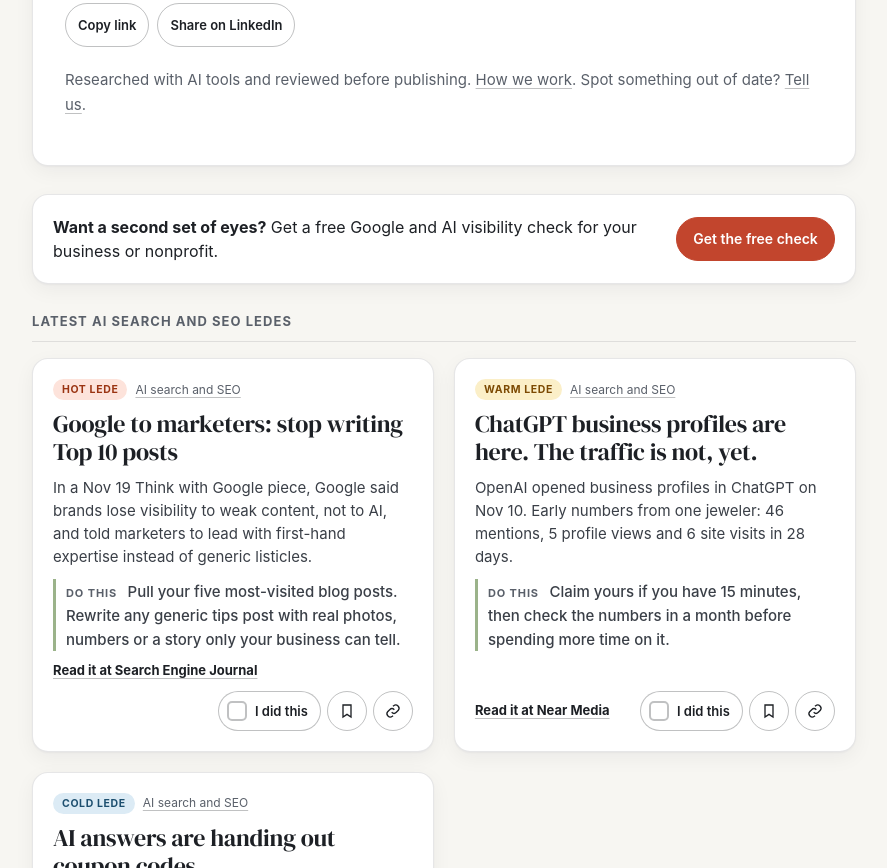
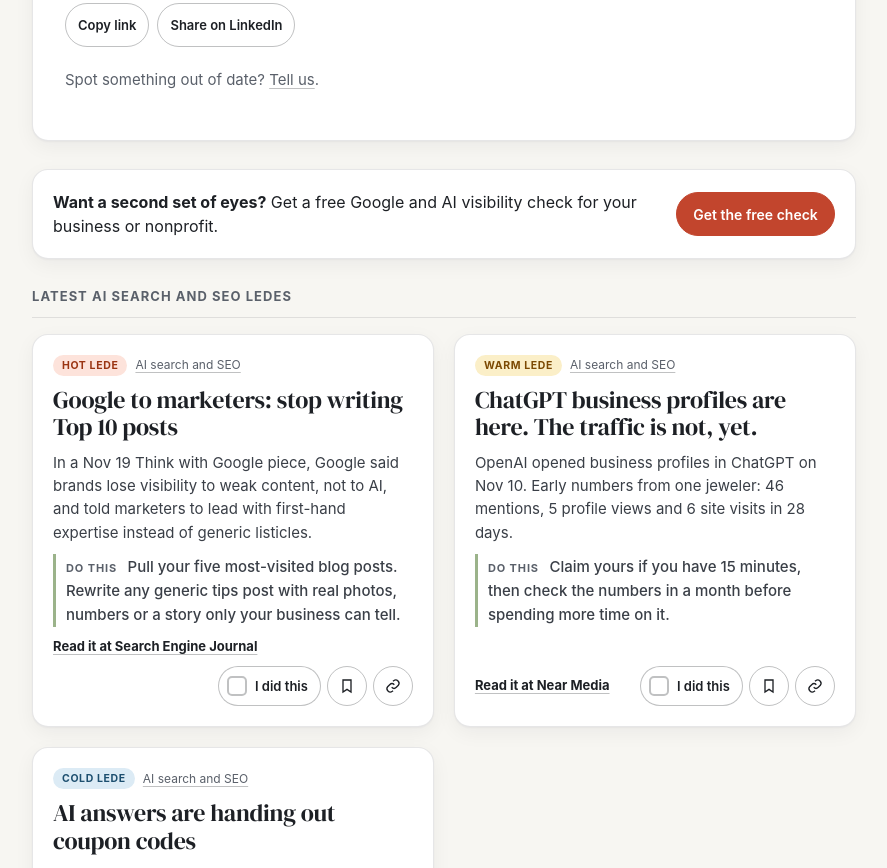
Before and after one commit to angieconnelly1-ui/qualified-ledes, an Astro site: page /guides/chatgpt-for-small-business in a window 1280 px wide. Shown: the part 3649-4517 px from the top of the page, without its empty margins (32-919 px from the left). Built offline with nearby package versions, Linux system fonts and the light colour scheme; Astro itself is replaced by a stand-in of ours; a web font is replaced by a local one.

Commit message:
Remove AI disclosure line from story and guide pages
Co-Authored-By: Claude Opus 5.5 <noreply@anthropic.com>
Claude-Session: https://claude.ai/code/session_01LQ3J2DZ2uWstmYdWahGY5T

```diff
--- a/src/pages/guides/[slug].astro
+++ b/src/pages/guides/[slug].astro
@@ -81,7 +81,7 @@ if (d.faq.length) {
           <button type="button" class="tool-btn" data-copy={`/guides/${guide.id}/`}><span data-copy-label>Copy link</span></button>
           <a class="tool-btn" style="text-decoration:none" data-share-linkedin href={`https://www.linkedin.com/sharing/share-offsite/?url=${encodeURIComponent(url)}`} target="_blank" rel="noopener">Share on LinkedIn</a>
         </div>
-        <p style="font-size:15px;color:var(--muted)">Researched with AI tools and reviewed before publishing. <a href="/editorial-policy/">How we work</a>. Spot something out of date? <a href="/contact/">Tell us</a>.</p>
+        <p style="font-size:15px;color:var(--muted)">Spot something out of date? <a href="/contact/">Tell us</a>.</p>
       </article>
 
       <section class="panel" style="display:flex;flex-wrap:wrap;gap:12px;align-items:center;justify-content:space-between">
```
Also changed, not shown: src/pages/stories/[slug].astro (+1 -1 lines).
